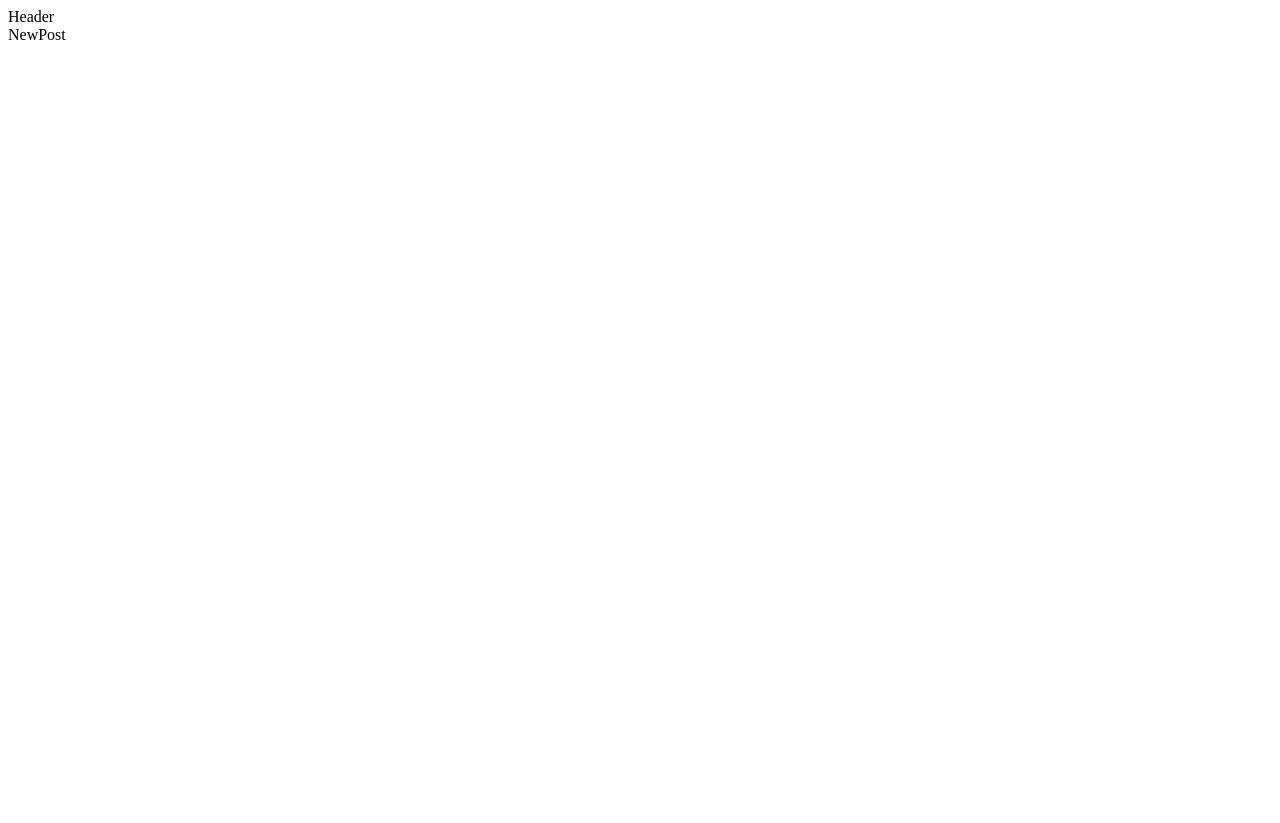
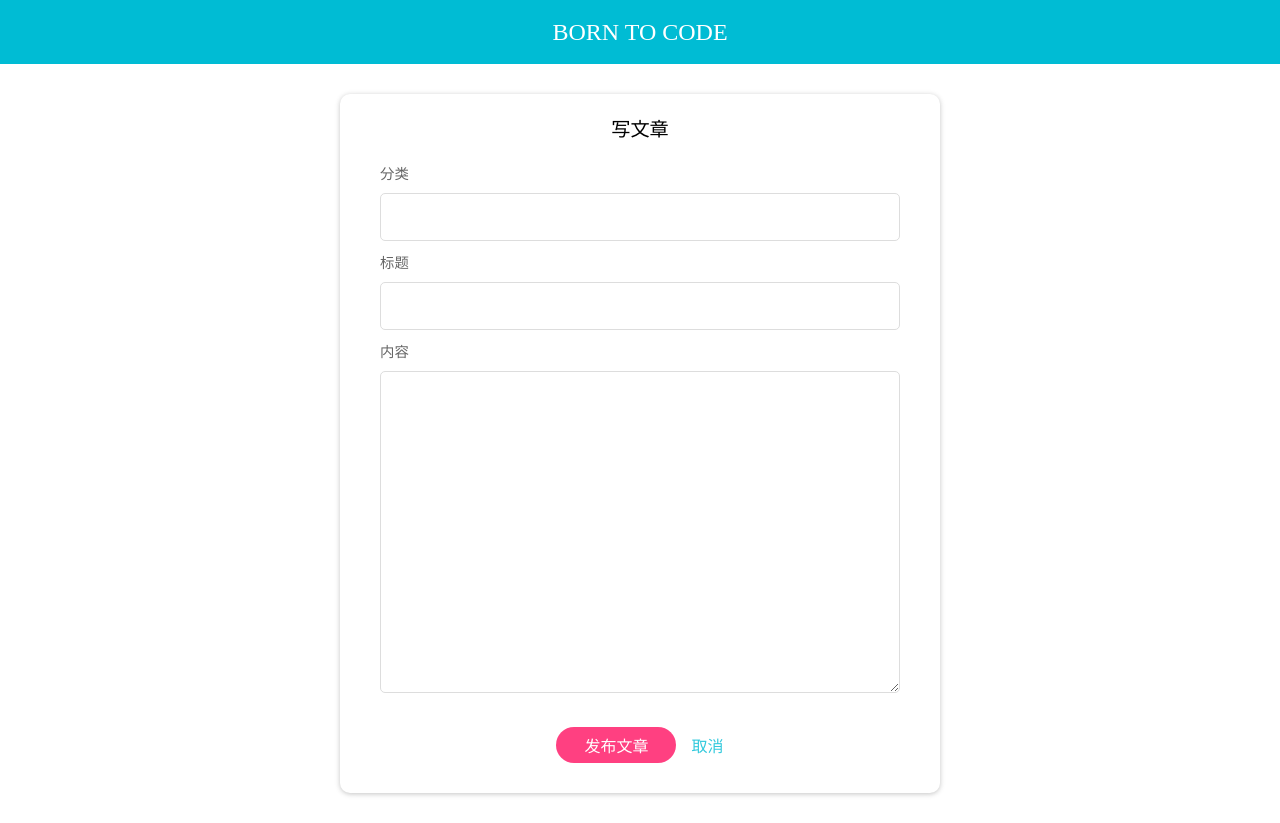
Before and after one commit to wentoos/express-love-api-demo, a React (Create React App) app in the folder react-client/: page /post/new in a window 1280 px wide. Before the commit the page ends 800 px from the top, so only its background shows below. Built offline with nearby package versions, Linux system fonts and the light colour scheme.

Commit message:
css for newPost

```diff
--- /dev/null
+++ b/react-client/src/components/Form.js
@@ -0,0 +1,26 @@
+import React, { Component } from 'react';
+import {Link} from 'react-router-dom';
+import '../css/Form.css'
+
+const Form = ({ label }) => (
+      <form>
+        <div>
+          <label>分类</label>
+          <input  />
+        </div>
+        <div>
+          <label>标题</label>
+          <input  />
+        </div>
+        <div>
+          <label>内容</label>
+          <textarea rows='20' key='1'  />
+        </div>
+        <div className="actions">
+          <button type='submit' key='2'>{label}</button>
+          <Link className="link" to='/'>取消</Link>
+        </div>
+      </form>
+    )
+
+export default Form
--- a/react-client/src/components/Header.js
+++ b/react-client/src/components/Header.js
@@ -1,5 +1,24 @@
 import React from 'react'
+import { Link } from 'react-router-dom'
 
-const Header = () => <div>Header</div>
+const styles = {
+    header: {
+      height: '64px',
+      width: '100%',
+      backgroundColor: '#00bcd4',
+      textAlign: 'center',
+      lineHeight: '64px',
+    },
+    link: {
+      fontSize: '1.5em',
+      color: '#fff',
+      textDecoration: 'none'
+    }
+  }
 
+const Header = () => (
+  <header style={styles.header}>
+    <Link to='/' style={styles.link}>BORN TO CODE</Link>
+  </header>
+)
 export default Header
--- a/react-client/src/components/NewPost.js
+++ b/react-client/src/components/NewPost.js
@@ -1,5 +1,28 @@
 import React from 'react'
+import Form from './Form';
 
-const NewPost = () => <div>NewPost</div>
+
+const styles = {
+    content: {
+      width: '100%',
+      maxWidth: '600px',
+      margin: '30px auto',
+      backgroundColor: '#fff',
+      borderRadius: '10px',
+      boxShadow: 'rgba(0, 0, 0, 0.12) 0px 1px 6px, rgba(0, 0, 0, 0.12) 0px 1px 4px'
+    },
+    title: {
+      fontSize: '1.2em',
+      textAlign: 'center',
+      paddingTop: '20px'
+    }
+  }
+
+const NewPost = () => (
+  <div style={styles.content}>
+    <div style={styles.title}>写文章</div>
+    <Form label='发布文章' />
+  </div>
+)
 
 export default NewPost
--- a/react-client/src/components/PostList.js
+++ b/react-client/src/components/PostList.js
@@ -1,9 +1,26 @@
 import React from 'react'
 import { Link } from 'react-router-dom'
 
+const styles = {
+     button: {
+       display: 'block',
+       margin: '30px auto',
+       width: '120px',
+       height: '36px',
+       lineHeight: '36px',
+       textAlign: 'center',
+       backgroundColor: '#ff4081',
+       fontSize: '1em',
+       color: '#fff',
+       textDecoration: 'none',
+       borderRadius: '20px'
+     }
+ }
+
+
 const PostList = () => (
   <div>
-    <Link to='/post/new'>写文章</Link>
+    <Link style={styles.button} to='/post/new'>写文章</Link>
     PostList
   </div>
 )
--- a/react-client/src/css/App.css
+++ b/react-client/src/css/App.css
@@ -0,0 +1,3 @@
+body {
+  margin: 0;
+}
--- /dev/null
+++ b/react-client/src/css/Form.css
@@ -0,0 +1,73 @@
+form {
+  padding: 20px 40px;
+}
+form div {
+  margin-bottom: 10px
+}
+form label {
+  display: block;
+  font-size: .9em;
+  color: rgba(0,0,0,.6);
+  padding-bottom: 10px
+}
+form select {
+  border: 1px solid #ddd;
+  border-radius: 5px;
+  font-size: 1em;
+  height: 30px;
+  background-color: #fff;
+
+}
+
+form select:focus {
+  outline: none;
+}
+
+textarea, input {
+  width: 100%;
+  height: 48px;
+  border: 1px solid #ddd;
+  border-radius: 5px;
+  font-size: 1em;
+  padding: 10px;
+  box-sizing: border-box;
+}
+
+textarea {
+  height: 100%;
+}
+
+textarea:focus, input:focus {
+  border: 1px solid #00bcd4;
+  outline: none
+}
+.actions {
+  text-align: center
+}
+button {
+  width: 120px;
+  height: 36px;
+  border: none;
+  background-color: #ff4081;
+  font-size: 1em;
+  color: #fff;
+  display: inline-block;
+  margin: 20px auto 0;
+  border-radius: 20px;
+}
+
+button:hover {
+  cursor: pointer;
+}
+button:focus {
+  outline: none;
+}
+
+.link {
+  display: inline-block;
+  margin-left: 15px;
+  font-size: 1em;
+  color: #00bcd4;
+  opacity: .8;
+  text-decoration: none
+}
```
